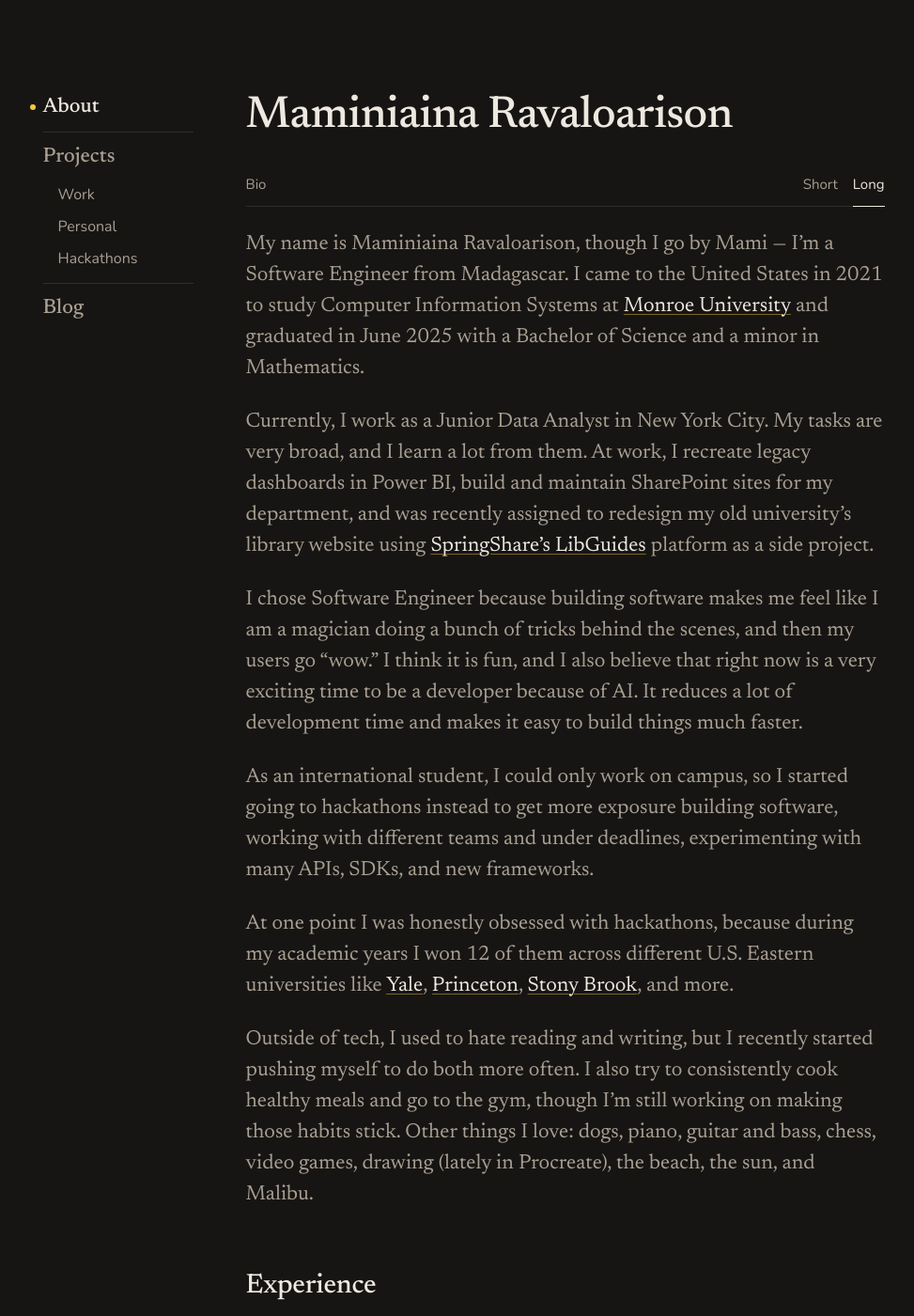
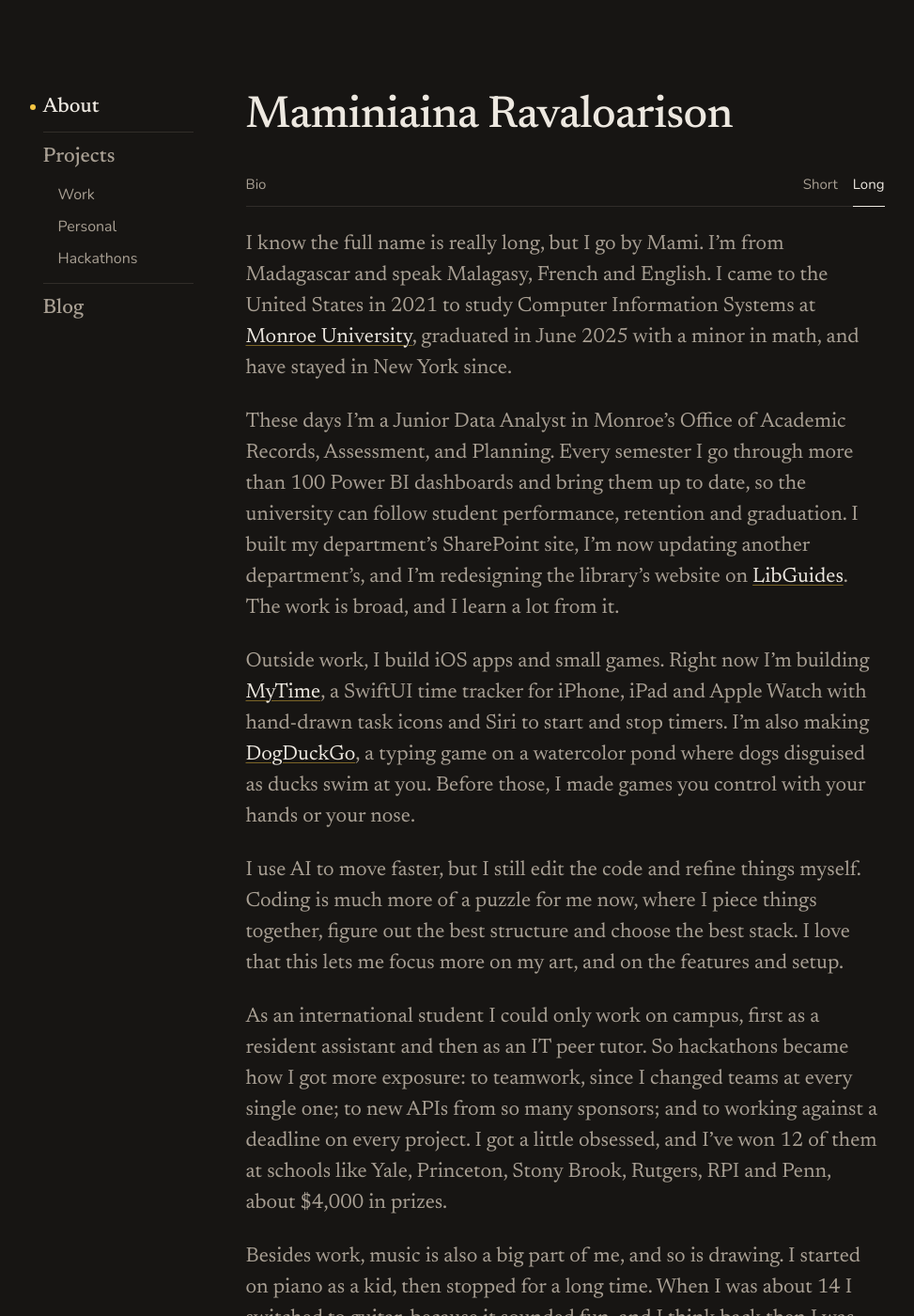
Before and after one commit to mravaloarison/mravaloarison.github.io, a Jekyll site: the page built from bio.md, in a window 1280 px wide and 1400 px high. Shown: the whole window at 94% size, without its empty margins (127-1100 px from the left). Built offline with Jekyll 4.4.1, drawn with Linux system fonts in a browser that asks for light colours; some of the changed text lies outside the part shown.

Commit message:
Full bio: Mami's rewrite, with music and drawing as their own paragraphs
- New Bio text in _data/about.yml: the name line, Madagascar and Monroe,
  the analyst job, the apps and games and how AI fits in, hackathons,
  then music (piano, guitar, bass, NYPC) and drawing (from a Mickey Mouse
  to Procreate and DogDuckGo), everything else, and what's next.
- Internal links to MyTime, DogDuckGo and the blog; %drawing% becomes the
  Arts link once art is up.
- Search: new /bio/ meta description (bass and drawing included); music,
  bass, digital art and Procreate added to knowsAbout and the one-liner
  in the Person JSON-LD; llms.txt / llms-full.txt now turn site links
  into full URLs.
- CLAUDE.md notes the bio's order and why.

Co-Authored-By: Claude Opus 5.5 <noreply@anthropic.com>
Claude-Session: https://claude.ai/code/session_01HxKcS5wnQzvR66vCB9wedF

```diff
--- a/_data/about.yml
+++ b/_data/about.yml
@@ -25,7 +25,7 @@ profile:
   given_name: Maminiaina
   family_name: Ravaloarison
   also_known_as: [Mami Ravaloarison, Mami, mravaloarison]
-  one_liner: Malagasy software engineer and data analyst in New York, Monroe University graduate and 12-time hackathon winner.
+  one_liner: Malagasy software engineer and data analyst in New York, Monroe University graduate and 12-time hackathon winner who also plays bass and draws.
   job_titles: [Software Engineer, Junior Data Analyst]
   works_for:
     name: Monroe University
@@ -34,24 +34,32 @@ profile:
   home_location: New York, USA
   from_country: Madagascar
   # Extra topics you know, on top of every technology listed on your projects.
-  knows_about: [Software Engineering, iOS Development, Web Development, Data Analysis, Power BI, Hackathons, Drawing]
+  knows_about: [Software Engineering, iOS Development, Web Development, Data Analysis, Power BI, Hackathons, Drawing, Digital Art, Procreate, Music, Bass Guitar]
 
 # The "Looking for" box. Delete the text (leave `looking_for:` empty) to hide it.
 looking_for:
 
 # The Bio section.
 bio: |
-  My name is Maminiaina Ravaloarison, though I go by Mami — I'm a Software Engineer from Madagascar. I came to the United States in 2021 to study Computer Information Systems at [Monroe University](https://www.monroeu.edu/){:target="_blank" rel="noopener"} and graduated in June 2025 with a Bachelor of Science and a minor in Mathematics.
+  I know the full name is really long, but I go by Mami. I'm from Madagascar and speak Malagasy, French and English. I came to the United States in 2021 to study Computer Information Systems at [Monroe University](https://www.monroeu.edu/){:target="_blank" rel="noopener"}, graduated in June 2025 with a minor in math, and have stayed in New York since.
 
-  Currently, I work as a Junior Data Analyst in New York City. My tasks are very broad, and I learn a lot from them. At work, I recreate legacy dashboards in Power BI, build and maintain SharePoint sites for my department, and was recently assigned to redesign my old university's library website using [SpringShare's LibGuides](https://www.springshare.com/libguides/){:target="_blank" rel="noopener"} platform as a side project.
+  These days I'm a Junior Data Analyst in Monroe's Office of Academic Records, Assessment, and Planning. Every semester I go through more than 100 Power BI dashboards and bring them up to date, so the university can follow student performance, retention and graduation. I built my department's SharePoint site, I'm now updating another department's, and I'm redesigning the library's website on [LibGuides](https://www.springshare.com/libguides/){:target="_blank" rel="noopener"}. The work is broad, and I learn a lot from it.
 
-  I chose Software Engineer because building software makes me feel like I am a magician doing a bunch of tricks behind the scenes, and then my users go "wow." I think it is fun, and I also believe that right now is a very exciting time to be a developer because of AI. It reduces a lot of development time and makes it easy to build things much faster.
+  Outside work, I build iOS apps and small games. Right now I'm building [MyTime](/projects/mytime/), a SwiftUI time tracker for iPhone, iPad and Apple Watch with hand-drawn task icons and Siri to start and stop timers. I'm also making [DogDuckGo](/projects/dogduckgo/), a typing game on a watercolor pond where dogs disguised as ducks swim at you. Before those, I made games you control with your hands or your nose.
 
-  As an international student, I could only work on campus, so I started going to hackathons instead to get more exposure building software, working with different teams and under deadlines, experimenting with many APIs, SDKs, and new frameworks.
+  I use AI to move faster, but I still edit the code and refine things myself. Coding is much more of a puzzle for me now, where I piece things together, figure out the best structure and choose the best stack. I love that this lets me focus more on my art, and on the features and setup.
 
-  At one point I was honestly obsessed with hackathons, because during my academic years I won 12 of them across different U.S. Eastern universities like [Yale](https://www.yale.edu/){:target="_blank" rel="noopener"}, [Princeton](https://www.princeton.edu/){:target="_blank" rel="noopener"}, [Stony Brook](https://www.stonybrook.edu/){:target="_blank" rel="noopener"}, and more.
+  As an international student I could only work on campus, first as a resident assistant and then as an IT peer tutor. So hackathons became how I got more exposure: to teamwork, since I changed teams at every single one; to new APIs from so many sponsors; and to working against a deadline on every project. I got a little obsessed, and I've won 12 of them at schools like Yale, Princeton, Stony Brook, Rutgers, RPI and Penn, about $4,000 in prizes.
 
-  Outside of tech, I used to hate reading and writing, but I recently started pushing myself to do both more often. I also try to consistently cook healthy meals and go to the gym, though I'm still working on making those habits stick. Other things I love: dogs, piano, guitar and bass, chess, video games, %drawing% (lately in Procreate), the beach, the sun, and Malibu.
+  Besides work, music is also a big part of me, and so is drawing. I started on piano as a kid, then stopped for a long time. When I was about 14 I switched to guitar, because it sounded fun, and I think back then I was also just learning to impress girls. I never took a lesson; I learned from YouTube videos and live performances. I got good at guitar, but after a while I got a little bored. Then I started to love playing walking bass lines on acoustic guitar, and then the bass in general, even though I hadn't tried one yet. So I'd go to Guitar Center at least twice a week to play whatever bass they had in the store, and I ended up buying one. That's when I really fell in love with it. A year after getting it I was playing gigs, and now I play regularly for the English Ministry services at NYPC.
+
+  As for %drawing%, it goes back to a Mickey Mouse (or maybe a Donald Duck) my mum drew on paper when I was a kid. I was blown away and wanted to recreate drawings like that, so I started drawing, and I kept at it for a long time without ever taking it seriously. It was just fun. People told me my drawings were good, but I was never satisfied; I always thought everyone else drew so much better.
+
+  Then I stopped for about five years. When I picked it up again, it was on paper first: birds, dogs, pandas. Later, at a friend's house, I tried Procreate on an iPad and wanted to be really good at it right away, but right now I still feel terrible about my drawings on it. That's when I decided to take every drawing more seriously and put them into the software I build. DogDuckGo is the first product of that. However bad my drawings still are, I feel like I've found my voice, and I want to keep it a big part of what I create, now and in the future.
+
+  I used to hate reading and writing, and now I'm pushing myself to do both (the [blog](/blog/) here is part of that). I'm trying to cook healthy, though I'm still working on making that habit stick. These days I take care of my body less at the gym and more with walking, running, push-ups, abs and bodyweight squats. I also love dogs, chess, video games, the beach, the sun and Malibu.
+
+  As for what's next, it's either more school or work where what I build does some good and makes a real change in the world, rather than just being about me and my drawings. For now, I'm looking for a master's program and scholarships.
 
 # ─── Resume sections below the Bio, in page order ───────────────────────
 # Each item starts with "- ". Copy an existing item to add a new one.
--- a/_plugins/sitemap_and_llms.rb
+++ b/_plugins/sitemap_and_llms.rb
@@ -102,6 +102,8 @@ module PortfolioSEO
       t = text.to_s.dup
       t.gsub!(%r{<iframe[^>]*src="https://www\.youtube\.com/embed/([\w-]+)[^"]*"[^>]*>\s*</iframe>}m) { "Video demo: https://youtu.be/#{Regexp.last_match(1)}" }
       t.gsub!(%r{<a [^>]*href="([^"]+)"[^>]*>(.*?)</a>}m) { "[#{Regexp.last_match(2)}](#{Regexp.last_match(1)})" }
+      # site links like (/projects/mytime/) become full URLs, so they still work read outside the site
+      t.gsub!(%r{\]\((/[^)\s]*)\)}) { "](#{u(Regexp.last_match(1))})" }
       t.gsub!(/\{%.*?%\}/m, "")
       t.gsub!(/\{\{.*?\}\}/m, "")
       t.gsub!(/\{:[^}]*\}/, "")
--- a/bio.md
+++ b/bio.md
@@ -1,7 +1,7 @@
 ---
 layout: default
 title: Full bio
-description: Full bio of Maminiaina "Mami" Ravaloarison, with experience, education, and hackathon wins at Princeton, Yale, Penn, RPI, Rutgers and Stony Brook.
+description: Full bio of Maminiaina "Mami" Ravaloarison, a software engineer from Madagascar in New York who has won 12 hackathons, plays bass and draws.
 permalink: /bio/
 ---
 {%- comment -%}
```
Also changed, not shown: CLAUDE.md (+16 -0 lines).
